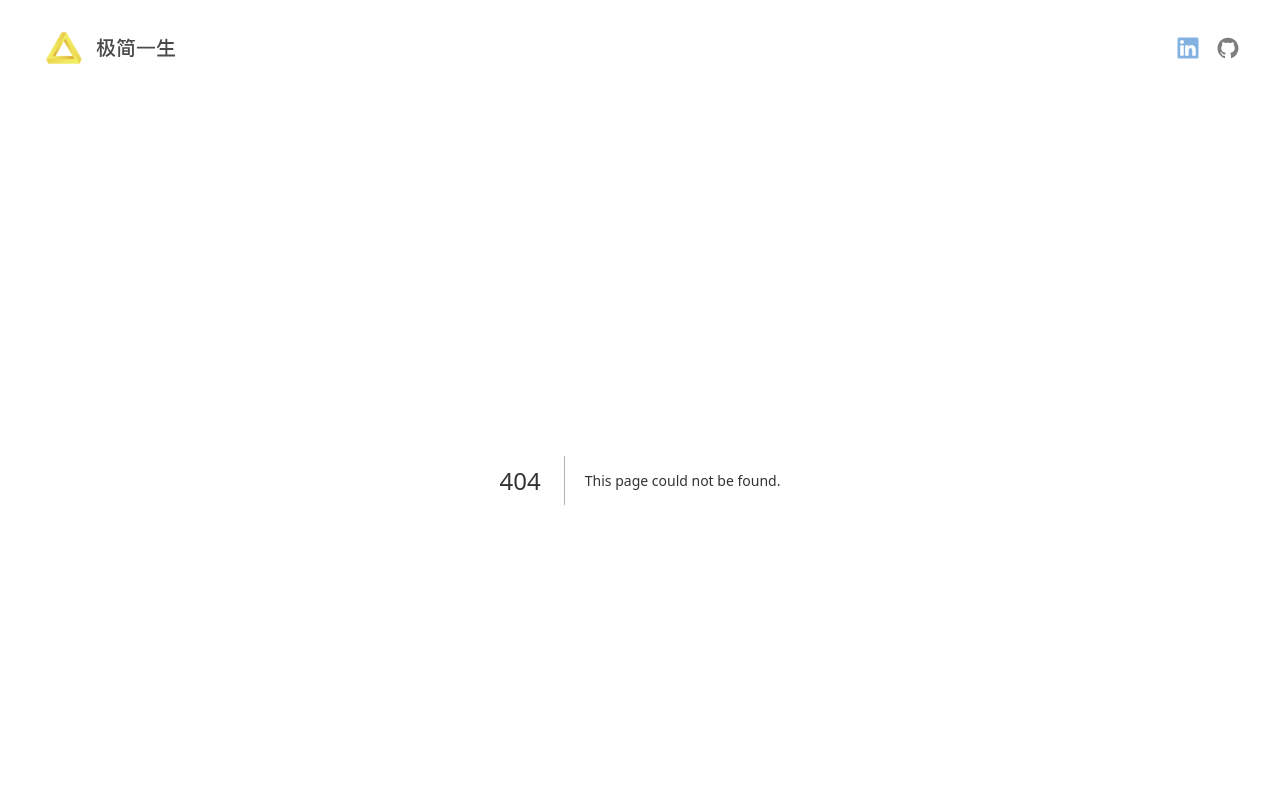
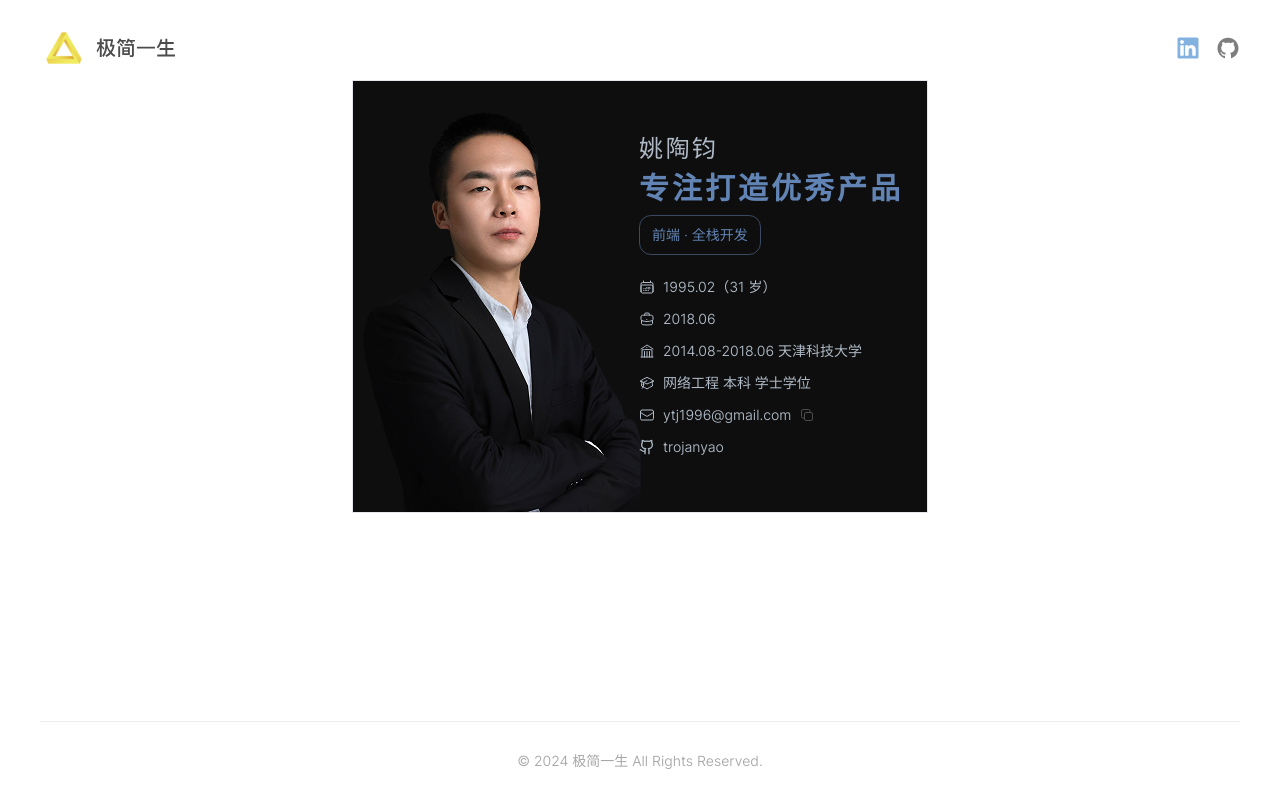
Before and after one commit to trojanyao/trojanyao, a Next.js app: page /resume in a window 1280 px wide. Before the commit this address had no page. Shown: the top 800 px of the page. Built offline with nearby package versions, Linux system fonts and the light colour scheme.

Commit message:
feat(resume): add `Cover` component

```diff
--- /dev/null
+++ b/app/resume/components/copyable-email.tsx
@@ -0,0 +1,42 @@
+'use client';
+
+import { useState } from 'react';
+
+import { CheckCircleIcon } from '@heroicons/react/20/solid';
+import { Square2StackIcon } from '@heroicons/react/24/outline';
+
+const email = 'ytj1996@gmail.com';
+
+export default function CopyableEmail() {
+  const [copied, setCopied] = useState(false);
+
+  /* Event Handler: Copy Email */
+  async function handleCopy() {
+    await navigator.clipboard.writeText(email);
+    setCopied(true);
+    setTimeout(() => setCopied(false), 2000);
+  }
+
+  return (
+    <div className="flex items-center gap-2">
+      <a href={`mailto:${email}`} className="relative z-10 hover:underline cursor-pointer">
+        {email}
+      </a>
+
+      <button
+        onClick={handleCopy}
+        className="cursor-pointer hover:opacity-70 transition-opacity"
+        aria-label="复制邮箱地址"
+      >
+        <Square2StackIcon className="size-4 text-secondary" />
+      </button>
+
+      {copied && (
+        <div className="flex items-center gap-1 text-emerald-500 text-mini">
+          <CheckCircleIcon className="size-4" />
+          <span>已复制</span>
+        </div>
+      )}
+    </div>
+  );
+}
--- /dev/null
+++ b/app/resume/components/cover.tsx
@@ -0,0 +1,115 @@
+import Image from 'next/image';
+
+import {
+  AcademicCapIcon,
+  BriefcaseIcon,
+  BuildingLibraryIcon,
+  CalendarDaysIcon,
+} from '@heroicons/react/24/outline';
+import { EnvelopeIcon } from '@heroicons/react/24/outline';
+import { GithubIcon } from 'lucide-react';
+
+import Portrait from '@/public/imgs/portrait.webp';
+
+import CopyableEmail from './copyable-email';
+
+
+const info = {
+  email: 'ytj1996@gmail.com',
+  github: 'trojanyao',
+  birthday: '1995.02',
+  startDate: '2018.06',
+  zh: {
+    name: '姚陶钧',
+    slogan: '专注打造优秀产品',
+    title: '前端 · 全栈开发',
+    education: '2014.08-2018.06 天津科技大学',
+    degree: '网络工程 本科 学士学位',
+  },
+};
+
+const listItemClass = 'flex items-center gap-2 text-[#AFBAC6] text-small';
+
+export default function Cover() {
+  /* 根据 info.birthday 计算年龄 */
+  function getAge(birthdayStr: string) {
+    // 期望格式： '1995.02'
+    const [yearStr, monthStr] = birthdayStr.split('.');
+    const year = parseInt(yearStr, 10);
+    const month = monthStr ? parseInt(monthStr, 10) : 1;
+    const today = new Date();
+    let age = today.getFullYear() - year;
+    if (today.getMonth() + 1 < month || (today.getMonth() + 1 === month && today.getDate() < 1)) {
+      age--;
+    }
+    return age;
+  }
+
+  return (
+    <div className="bg-cover-black w-full aspect-[4/3] pr-6 relative overflow-hidden flex flex-row-reverse items-center">
+      <Image
+        src={Portrait}
+        alt="Portrait"
+        width={288}
+        height={432}
+        className="absolute top-0 left-0 bottom-0"
+      />
+
+      <div className="flex flex-col gap-6 z-10">
+        {/* Header */}
+        <div>
+          <div className="text-[#AFBAC6] title-middle font-medium tracking-widest">
+            {info.zh.name}
+          </div>
+          <div className="my-3 text-primary title-large font-bold tracking-widest">
+            {info.zh.slogan}
+          </div>
+          <div className="w-fit px-3 py-3 border border-primary/50 rounded-xl text-primary text-small">
+            {info.zh.title}
+          </div>
+        </div>
+
+        {/* Description */}
+        <ul className="flex flex-col gap-4">
+          <li className={listItemClass}>
+            <CalendarDaysIcon className="size-4" />
+            <span>
+              {info.birthday}（{getAge(info.birthday)} 岁）
+            </span>
+          </li>
+
+          <li className={listItemClass}>
+            <BriefcaseIcon className="size-4" />
+            <span>{info.startDate}</span>
+          </li>
+
+          <li className={listItemClass}>
+            <BuildingLibraryIcon className="size-4" />
+            <span>{info.zh.education}</span>
+          </li>
+
+          <li className={listItemClass}>
+            <AcademicCapIcon className="size-4" />
+            <span>{info.zh.degree}</span>
+          </li>
+
+          <li className={listItemClass}>
+            <EnvelopeIcon className="size-4" />
+            <CopyableEmail />
+          </li>
+
+          <li className={listItemClass}>
+            <GithubIcon className="size-4" />
+            <a
+              href={`https://github.com/${info.github}`}
+              target="_blank"
+              className="relative z-10 hover:underline cursor-pointer"
+            >
+              {info.github}
+            </a>
+          </li>
+        </ul>
+      </div>
+    </div>
+  );
+}
--- /dev/null
+++ b/app/resume/page.tsx
@@ -0,0 +1,9 @@
+import Cover from './components/cover';
+
+export default function Resume() {
+  return (
+    <div className="w-[576px] m-auto border">
+      <Cover />
+    </div>
+  );
+}
--- a/package.json
+++ b/package.json
@@ -18,6 +18,7 @@
     "@notionhq/client": "^2.2.15",
     "gsap": "^3.12.5",
     "lenis": "^1.3.15",
+    "lucide-react": "^0.562.0",
     "next": "16.0.8",
     "react": "19.2.1",
     "react-dom": "19.2.1"
--- a/tailwind.config.ts
+++ b/tailwind.config.ts
@@ -37,6 +37,7 @@ const config: Config = {
         'light-blue': 'rgb(var(--bg-light-blue) / <alpha-value>)',
         'middle-gray': 'rgb(var(--bg-middle-gray) / <alpha-value>)',
         'middle-blue': 'rgb(var(--secondary-middle-blue) / <alpha-value>)',
+        'cover-black': '#0E0E0E',
       },
       backgroundImage: {
         'gradient-link':
```
Also changed, not shown: public/imgs/portrait.webp (added), 1 other file (tests, documents, lock files or other folders).
